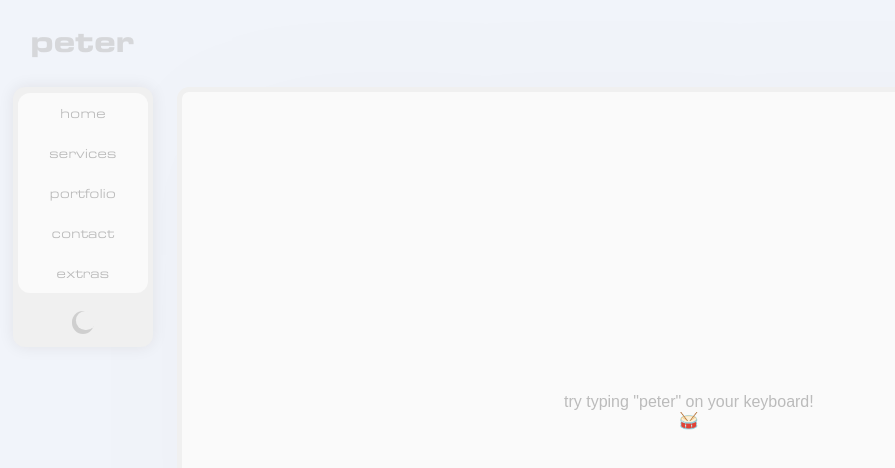
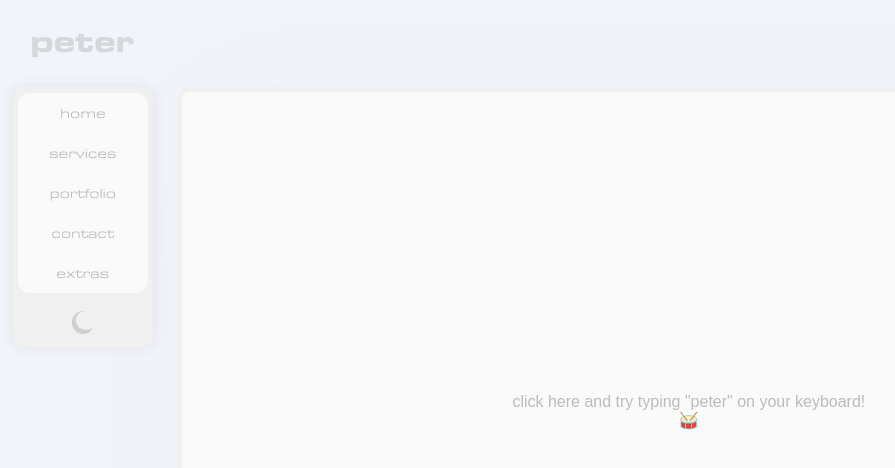
Before and after one commit to Peter-Luber/personal, a React (Create React App) app: page / in a window 1280 px wide. Both pictures are taken after a click on the button "extras". Shown: the top 468 px of the page, without its empty margins (23-918 px from the left). Built offline with nearby package versions, Linux system fonts and the light colour scheme.

Commit message:
minor text fix

```diff
--- a/src/components/display/Extras.js
+++ b/src/components/display/Extras.js
@@ -4,7 +4,7 @@ class Extras extends React.Component {
   render() {
     return (
       <div id="Extras" className="page">
-        try typing "peter" on your keyboard!
+        click here and try typing "peter" on your keyboard!
         <span role="img" aria-label="drum with drumsticks">🥁</span>
       </div>
     );
```
